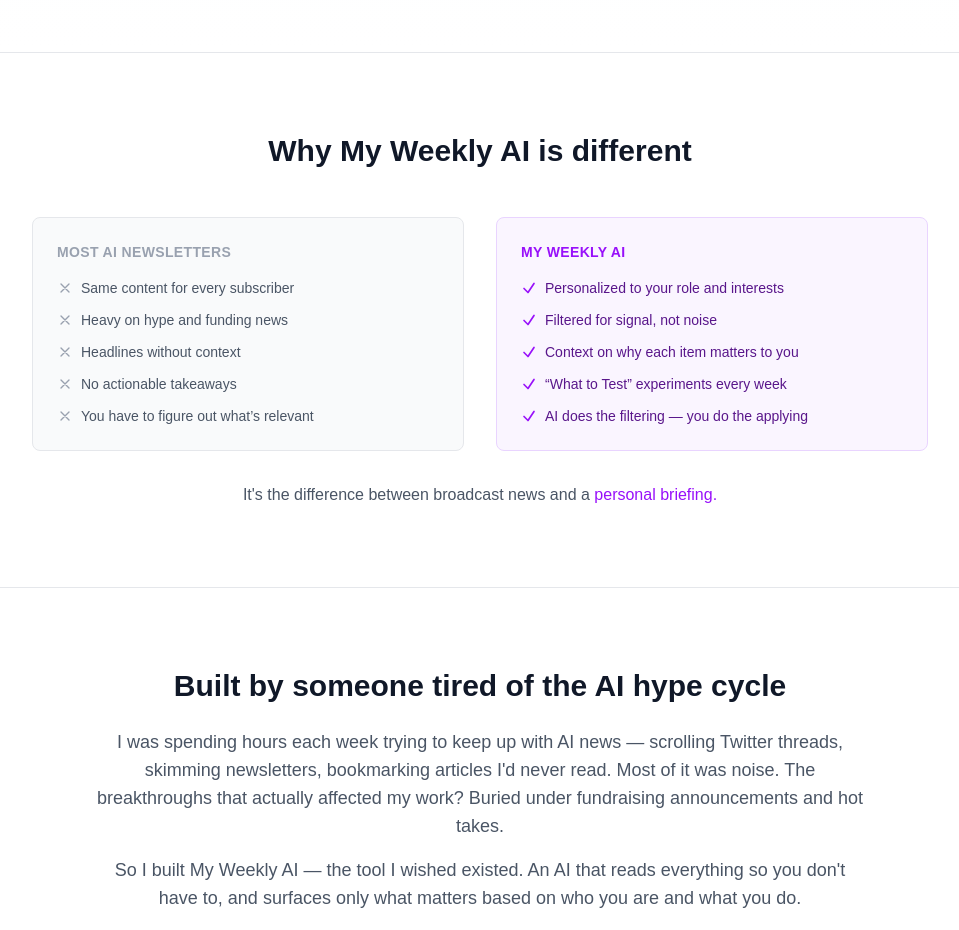
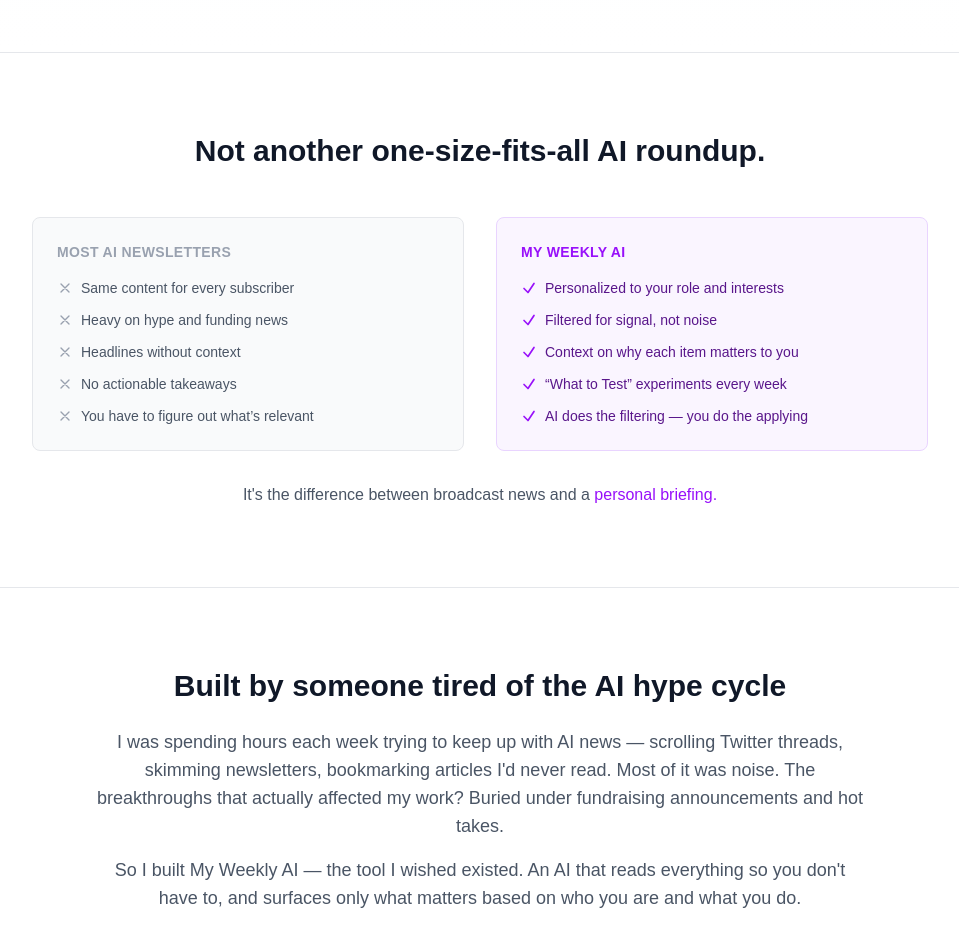
Before and after one commit to clymermatt/MyWeeklyAI, a Next.js app: page /v2 in a window 1280 px wide. Shown: the part 3640-4570 px from the top of the page, without its empty margins (160-1119 px from the left). Built offline with nearby package versions, Linux system fonts and the light colour scheme; no server answers.

Commit message:
Update /v2 differentiation section headline
Co-Authored-By: Claude Opus 4.6 <noreply@anthropic.com>

```diff
--- a/src/app/v2/page.tsx
+++ b/src/app/v2/page.tsx
@@ -572,7 +572,7 @@ export default async function HomepageV2() {
         <div className="mx-auto max-w-4xl">
           <FadeIn>
             <h2 className="text-center text-3xl font-bold text-gray-900">
-              Why My Weekly AI is different
+              Not another one-size-fits-all AI roundup.
             </h2>
           </FadeIn>
           <FadeIn delay={100}>
```
